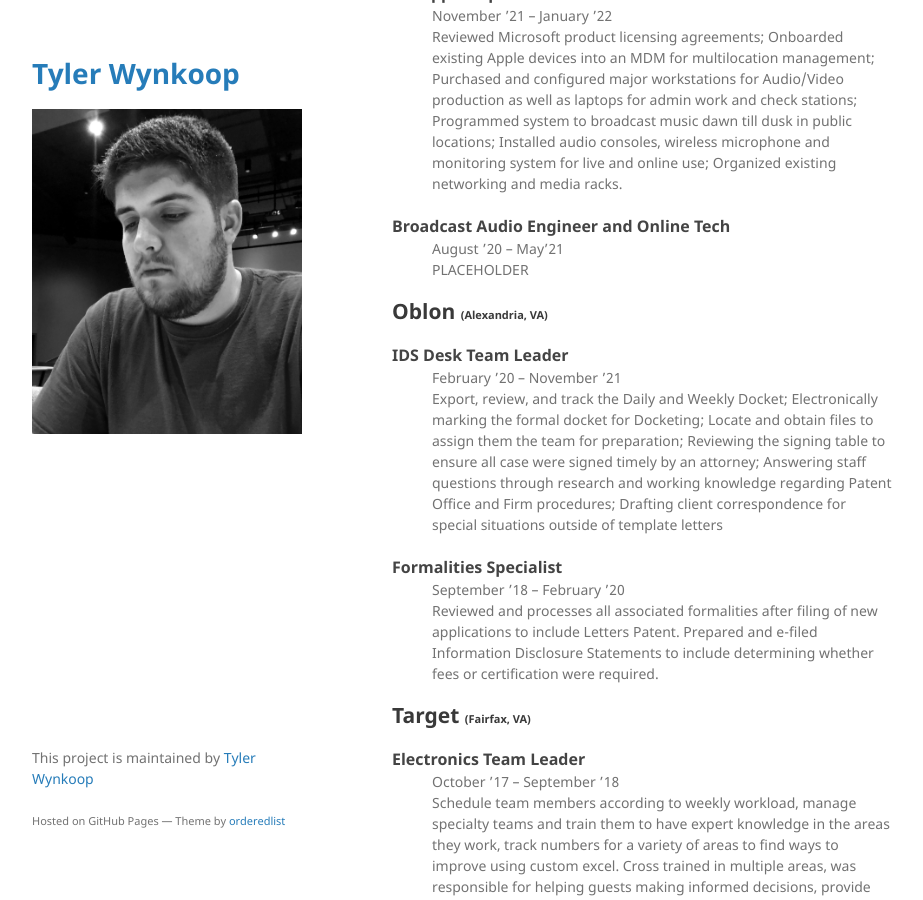
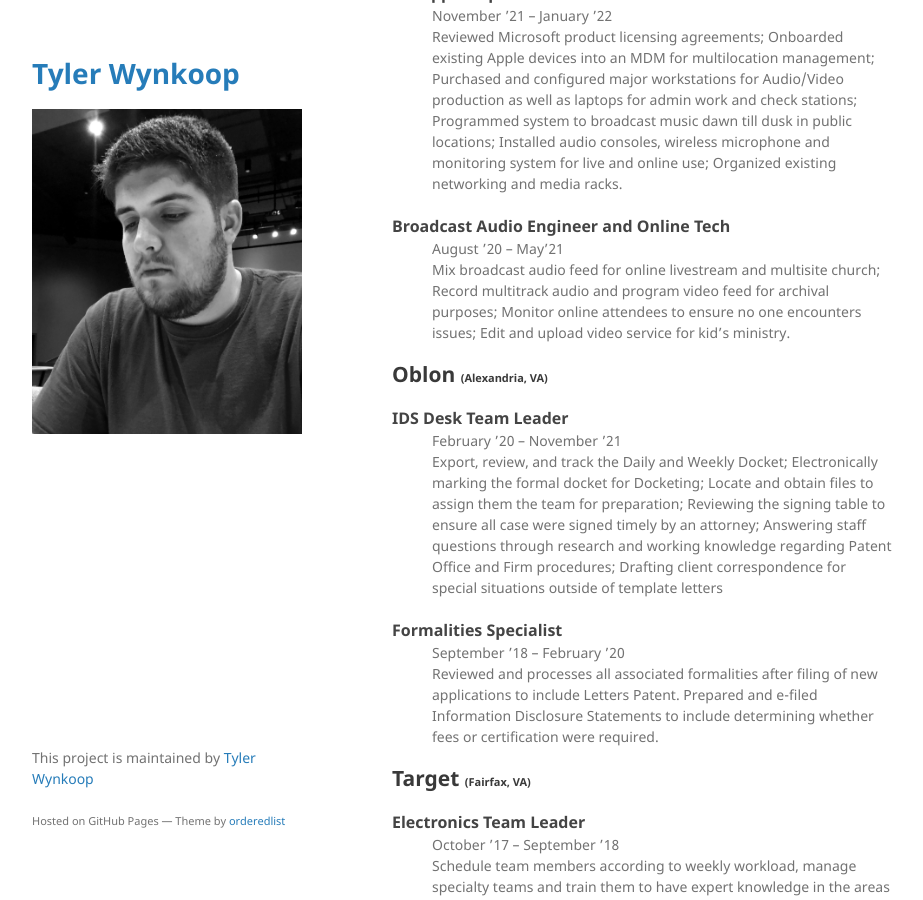
Before and after one commit to tewynkoop/TylerWynkoop, a Jekyll site: the page built from index.md, in a window 1280 px wide and 900 px high, scrolled down 503 px. Shown: the whole window, without its empty margins (178-1101 px from the left). Built offline with Jekyll 4.4.1, drawn with Linux system fonts in a browser that asks for light colours; a script that is not in the unit is left out; our own code applies the rules of GitHub Pages for plain Markdown files.

Commit message:
Update index.md

```diff
--- a/index.md
+++ b/index.md
@@ -29,7 +29,7 @@ layout: default
 <dl>
 <dt style="font-size:16px"><b>Broadcast Audio Engineer and Online Tech</b></dt>
 <dd>August ’20 – May’21</dd>
-<dd>PLACEHOLDER</dd>
+<dd>Mix broadcast audio feed for online livestream and multisite church; Record multitrack audio and program video feed for archival purposes; Monitor online attendees to ensure no one encounters issues; Edit and upload video service for kid’s ministry.</dd>
 </dl>
 
 ## Oblon <small><small><small> (Alexandria, VA) </small></small></small>
```
